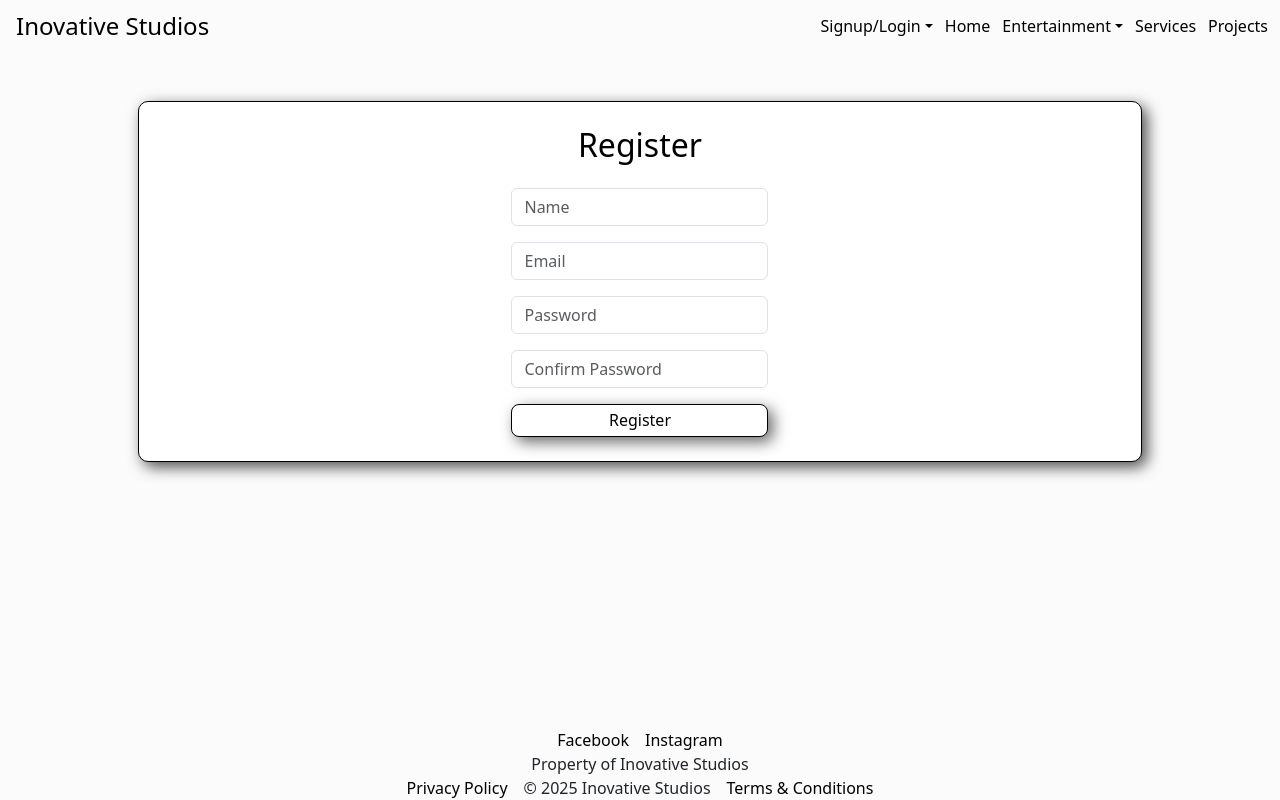
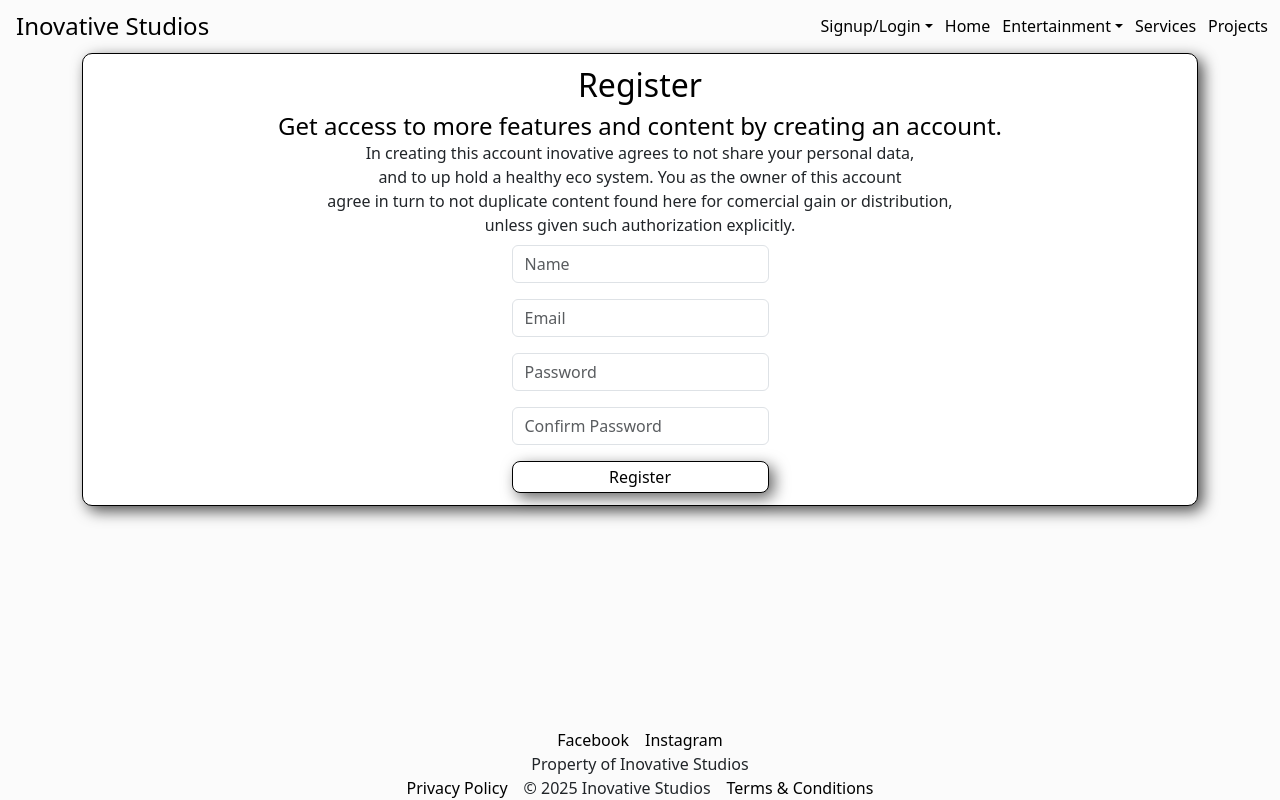
Before and after one commit to Inotila/Inovative-studios, a React (Create React App) app in the folder frontend/: page /register in a window 1280 px wide. Built offline with nearby package versions, Linux system fonts and the light colour scheme.

Commit message:
Added protected profile route and style to profile page. and logout btn

```diff
--- a/frontend/src/App.tsx
+++ b/frontend/src/App.tsx
@@ -11,8 +11,7 @@ import ProjectsPage from './components/projects/ProjectsPage';
 import RegisterPage from './components/authentication/register/register';
 import LoginPage from './components/authentication/login/login';
 import ProfilePage from './components/authentication/profile/profile';
-
-
+import ProtectedRoute from './components/authentication/ProtectedRoute'
 
 const App: React.FC = () => {
   return (
@@ -30,7 +29,12 @@ const App: React.FC = () => {
             <Route path="/projects" element={<ProjectsPage />} />
             <Route path="/register" element={<RegisterPage />} />
             <Route path="/login" element={<LoginPage />} />
-            <Route path="/profile" element={<ProfilePage />} />
+            <Route path="/profile" element={
+              <ProtectedRoute>
+                <ProfilePage />
+              </ProtectedRoute>
+            }
+            />
           </Routes>
         </div>
         <Footer />
--- /dev/null
+++ b/frontend/src/components/authentication/ProtectedRoute.tsx
@@ -0,0 +1,19 @@
+import React from 'react';
+import { Navigate } from 'react-router-dom';
+
+interface Props {
+    children: JSX.Element;
+}
+
+const ProtectedRoute: React.FC<Props> = ({ children }) => {
+    const token = localStorage.getItem('token');
+
+    if (!token) {
+        // Redirect to login if not authenticated
+        return <Navigate to="/login" replace />;
+    }
+
+    return children;
+};
+
+export default ProtectedRoute;
--- a/frontend/src/components/authentication/assets/css/register.css
+++ b/frontend/src/components/authentication/assets/css/auth.css
@@ -1,6 +1,7 @@
-.register-container{
+.auth-container{
     /* background-color: aqua; */
     min-width: 90%;
+    padding: 0.75rem !important;
     display: flex;
     flex-direction: column;
 }
--- a/frontend/src/components/authentication/profile/profile.tsx
+++ b/frontend/src/components/authentication/profile/profile.tsx
@@ -3,16 +3,25 @@ import { useNavigate } from 'react-router-dom';
 import axios from 'axios';
 
 const ProfilePage: React.FC = () => {
+    const navigate = useNavigate();
     const user = JSON.parse(localStorage.getItem('user') || '{}');
 
+    const handleLogout = () => {
+        localStorage.removeItem('token');
+        localStorage.removeItem('user');
+        navigate('/login');
+    };
 
     return (
         <div className="container text-center mt-5">
             <div className="row justify-content-center">
-                <div className="col-md-6 shadow-container p-4">
-                    <h2>Welcome to your profile</h2>
-                    <p><strong>Name:</strong> {user.name}</p>
+                <div className="col auth-container shadow-container">
+                    <h2 className='mb-2'>Welcome to your profile</h2>
+                    <p className='mb-2'><strong>Name:</strong> {user.name}</p>
                     <p><strong>Email:</strong> {user.email}</p>
+                    <button className="btn btn-danger mt-3" onClick={handleLogout}>
+                        Logout
+                    </button>
                 </div>
             </div>
         </div>
--- a/frontend/src/components/authentication/register/register.tsx
+++ b/frontend/src/components/authentication/register/register.tsx
@@ -1,7 +1,7 @@
 import React, { useState } from 'react';
 import { useNavigate } from 'react-router-dom';
 import axios from 'axios';
-import '../assets/css/register.css'
+import '../assets/css/auth.css'
 
 const RegisterPage: React.FC = () => {
     const navigate = useNavigate();
@@ -47,15 +47,22 @@ const RegisterPage: React.FC = () => {
 
 
     return (
-        <div className="container text-center mt-5">
+        <div className="container text-center">
             <div className="row justify-content-center">
-                <div className="col-md-6 register-container shadow-container p-4">
-                    <h2 className="mb-4">Register</h2>
+                <div className="col auth-container shadow-container">
+                    <h2 className="mb-2">Register</h2>
+                    <h4>Get access to more features and content by creating an account.</h4>
+                    <p className='terms-and-conditions'>
+                        In creating this account inovative agrees to not share your  personal data,
+                        <br /> and to up hold a healthy eco system. You as the owner of this account
+                        <br /> agree in turn to not duplicate content found here for comercial gain or distribution,
+                        <br />unless given such authorization explicitly.
+                    </p>
 
                     {error && <div className="alert alert-danger">{error}</div>}
                     {success && <div className="alert alert-success">{success}</div>}
 
-                    <form onSubmit={handleSubmit}>
+                    <form onSubmit={handleSubmit} className='mt-2'>
                         <input
                             type="text"
                             name="name"
```
